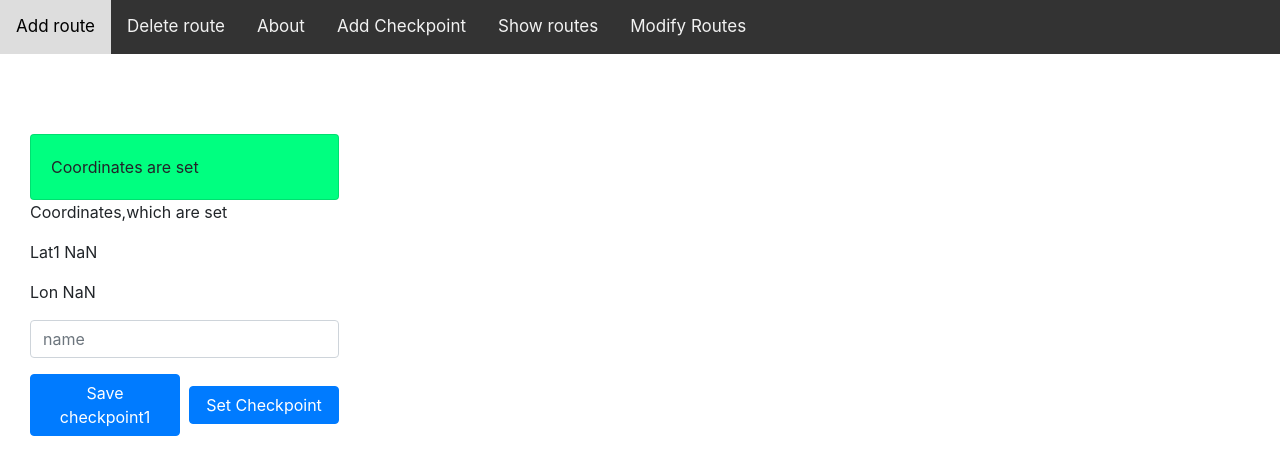
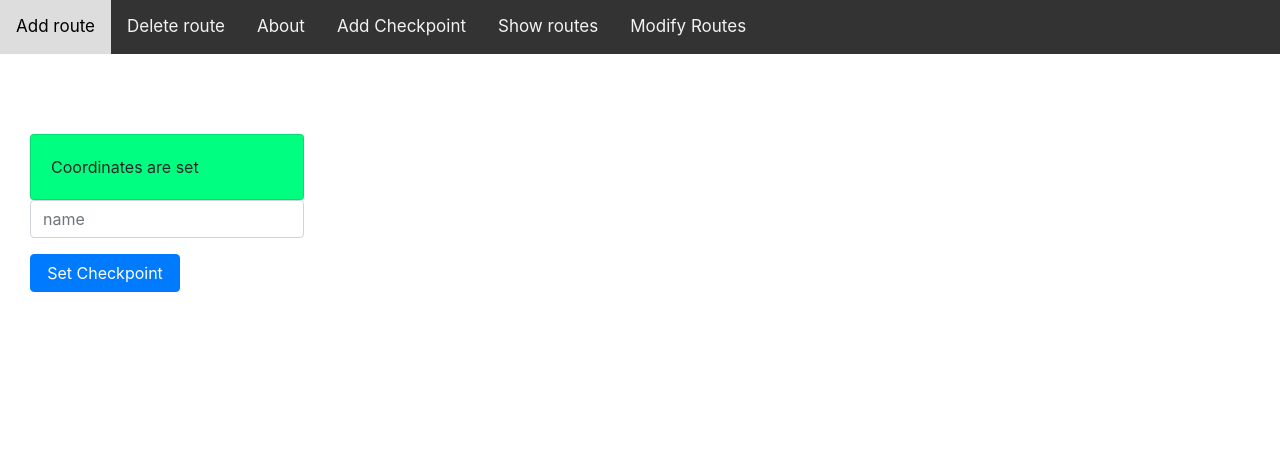
Before and after one commit to anthau/frontOrient, a React (Create React App) app: page /AddCheckpoint in a window 1280 px wide. Shown: the top 474 px of the page. Built offline with nearby package versions, Linux system fonts and the light colour scheme.

Commit message:
added tooltip, which is checkpoint name

```diff
--- a/src/AddCheckpoint/index.js
+++ b/src/AddCheckpoint/index.js
@@ -91,7 +91,7 @@ export default class AddCheckpoint extends React.Component {
 			message: 'Do sent you want to send messages? ',
 			customUI: ({ title, message, onClose }) =>
 
-		<div  style={{width:300, marginTop: "-80px",position : "absolute", left : 10, top: 60 }}>
+				<div style={{ width: 300, marginTop: "-80px", position: "absolute", left: 10, top: 60 }}>
 					<Map center={position} zoom={13} onclick={this.saveCoord.bind(this)}>>
 		<TileLayer
 							url="https://{s}.tile.openstreetmap.org/{z}/{x}/{y}.png"
@@ -124,7 +124,7 @@ export default class AddCheckpoint extends React.Component {
 	}
 
 	saveCoord(e) {
-	alert('setdata')
+
 		const { lat, lng } = e.latlng;
 		this.lat = lat;
 		this.lon = lng;
@@ -138,7 +138,7 @@ export default class AddCheckpoint extends React.Component {
 		return (
 			<div class="row">
 				<div class="col-sm-4"></div>
-		<div style={{ marginTop: "80px",marginLeft: "20px" , position : "fixed", left : 10 }}>
+				<div style={{ marginTop: "80px", marginLeft: "20px", position: "fixed", left: 10 }}>
 
 					<div class={this.selected}  >
 						<div class="card-body">
@@ -146,20 +146,13 @@ export default class AddCheckpoint extends React.Component {
 						</div>
 					</div>
 
-            <fieldset>
-		<p> Coordinates,which are set</p>
-		<p>Lat1 {parseFloat(this.lat).toFixed(3)}  </p>
-		<p>Lon  {parseFloat(this.lon).toFixed(3)}  </p>
-		</fieldset>
 
 					<form>
 						<div class="form-group">
 							<input type="text" class="form-control" id="exampleInputPassword1" placeholder="name" ref={this.name} />
 						</div>
 					</form>
-		<button type="button" onClick={this.send.bind(this)} class="btn btn-primary">Save checkpoint1</button>
-
-		&nbsp; <button type="button" onClick={this.setCheckpoint.bind(this)} class="btn btn-primary">Set Checkpoint</button>
+					<button type="button" onClick={this.setCheckpoint.bind(this)} class="btn btn-primary">Set Checkpoint</button>
 				</div>
 
 			</div>
--- a/src/Map/index.js
+++ b/src/Map/index.js
@@ -1,6 +1,6 @@
 
 import React from 'react';
-import { Map, CircleMarker, TileLayer } from 'react-leaflet'
+import { Map, CircleMarker, TileLayer,Tooltip } from 'react-leaflet'
 import 'leaflet/dist/leaflet.css'
 import './../App.css';
 import L from 'leaflet';
@@ -25,7 +25,6 @@ class DrawMapLines extends React.Component {
 	render() {
 
 		const pointData = this.props.data;
-
 		try {
 			let lat = pointData[0][4]
 			let lon = pointData[0][5]
@@ -81,7 +80,10 @@ export default class Map1 extends React.Component {
 		const data1 = this.props.Checkpoints;
 		let items1 = [];
 		try {
-			data1.map(point => items1.push(<CircleMarker key={1} center={[point[4], point[5]]} />))
+			data1.map(point => items1.push(<CircleMarker key={1}  center={[point[4], point[5]]} >
+					 <Tooltip>  { point[6]  }</Tooltip>
+				</CircleMarker>
+				))
 		} catch (e) {
 
 		}
```
Lines whose indentation alone changed are shown as unchanged.
